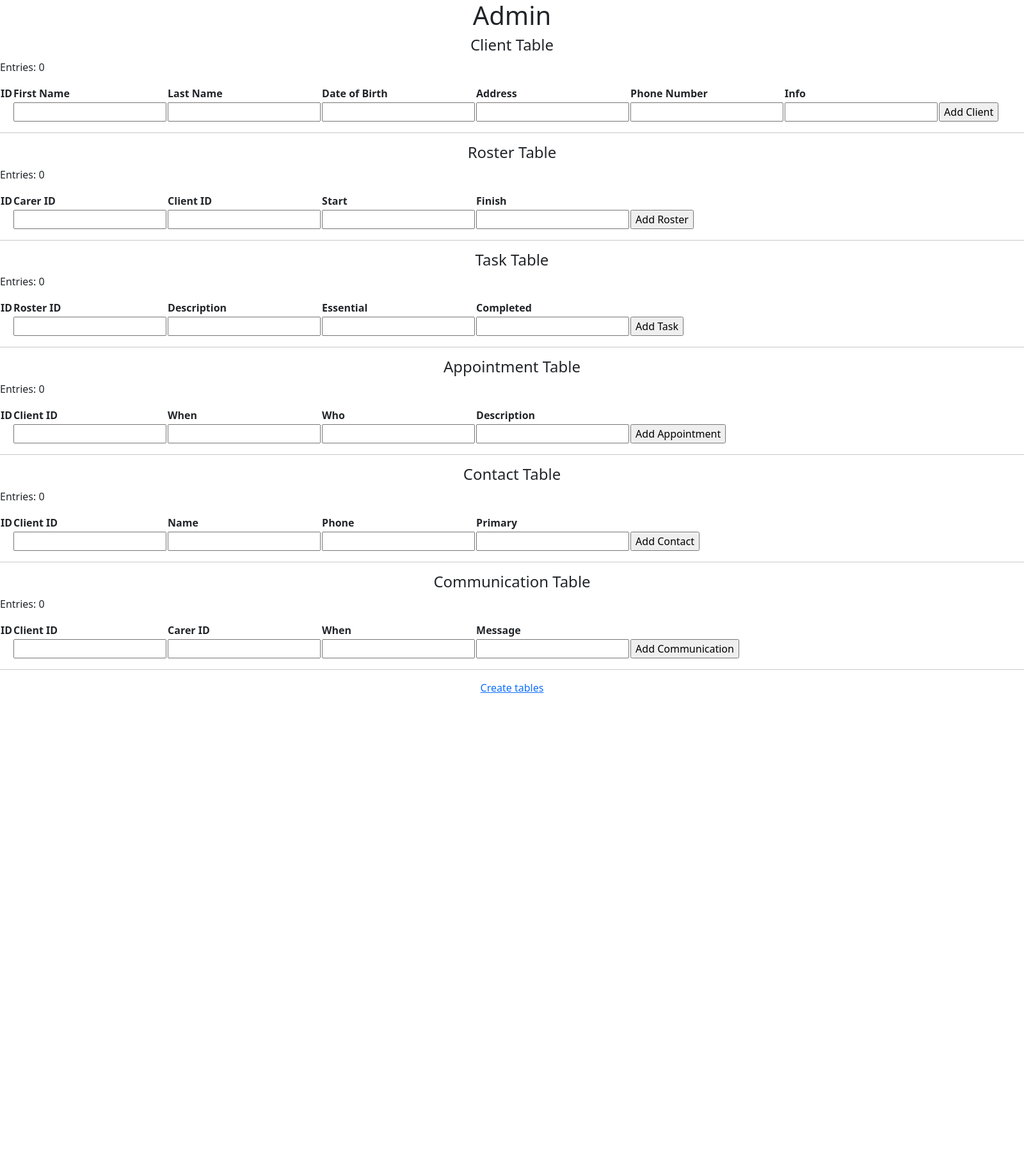
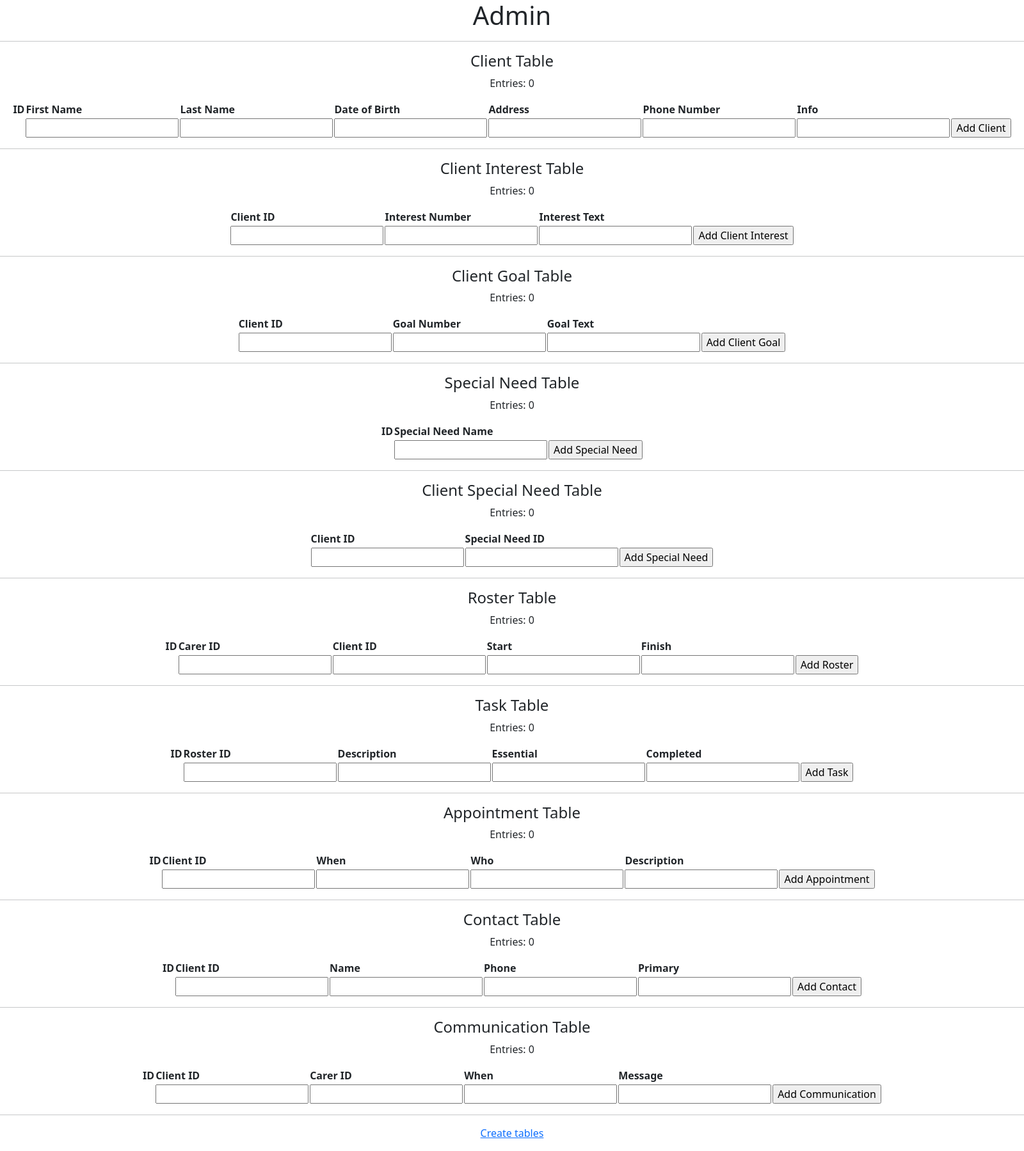
Before and after one commit to Aretle/MAC-Hack, a Flask app: page /admin in a window 1600 px wide. Shown: the whole page at 64% size. Before the commit the page ends 1083 px from the top, so only its background shows below. Run offline with Flask 2, Linux system fonts and the light colour scheme; data that the repository does not hold is empty.

Commit message:
added new tables to admin view, delete also works, update still not implemented, consolodated table entity delete functions

```diff
--- a/WebApp/app.py
+++ b/WebApp/app.py
@@ -32,20 +32,36 @@ class ClientInterest(db.Model):
     interest_num = db.Column(db.Integer, primary_key=True)  # is this how to do compound pk in Flask??
     interest_text = db.Column(db.String(100), nullable=False)
 
+    # this runs every time a row is created - not using now, for reference
+    def __repr__(self):
+        return "<Client Interest {} created>".format(self.id)
+
 class ClientGoal(db.Model):
     client_id = db.Column(db.Integer, primary_key=True)
     goal_num = db.Column(db.Integer, primary_key=True)
     goal_text = db.Column(db.String(100), nullable=False)
+
+        # this runs every time a row is created - not using now, for reference
+    def __repr__(self):
+        return "<Client Goal {} created>".format(self.id)
 
 # the "lookup table" for all needs
 class SpecialNeed(db.Model):
     id = db.Column(db.Integer, primary_key=True)
     sn_name = db.Column(db.String(30), nullable=False)
 
+    # this runs every time a row is created - not using now, for reference
+    def __repr__(self):
+        return "<Special Need {} created>".format(self.id)
+
 # linking table for needs
 class ClientSpecialNeed(db.Model):
     client_id = db.Column(db.Integer, primary_key=True)
     sn_id = db.Column(db.Integer, primary_key=True)
+
+    # this runs every time a row is created - not using now, for reference
+    def __repr__(self):
+        return "<Client Special Need {} created>".format(self.id)
 
 class Roster(db.Model):
     id = db.Column(db.Integer, primary_key=True)
@@ -141,133 +157,130 @@ def questionnaire():
 @app.route('/admin', methods=['GET'])
 def admin():
     clients = Client.query.order_by(Client.id).all()
+    client_interests = ClientInterest.query.order_by(ClientInterest.client_id).all()
+    client_goals = ClientGoal.query.order_by(ClientGoal.client_id).all()
+    special_needs = SpecialNeed.query.order_by(SpecialNeed.id).all()
+    client_special_needs = ClientSpecialNeed.query.order_by(ClientSpecialNeed.sn_id).all()
     rosters = Roster.query.order_by(Roster.id).all()
     tasks = Task.query.order_by(Task.id).all()
     appointments = Appointment.query.order_by(Appointment.id).all()
     contacts = Contact.query.order_by(Contact.id).all()
     communications = Communication.query.order_by(Communication.id).all()
 
-    return render_template('admin.html', clients=clients, rosters=rosters, tasks=tasks, appointments=appointments, contacts=contacts, communications=communications)
+    return render_template('admin.html', clients=clients, client_interests=client_interests, client_goals=client_goals, special_needs=special_needs, client_special_needs=client_special_needs, rosters=rosters, tasks=tasks, appointments=appointments, contacts=contacts, communications=communications)
 
-# admin - add client
-@app.route('/admin/add-client', methods=['POST'])
-def add_client():
-    fname = request.form['fname']
-    lname = request.form['lname']
-    address = request.form['address']
-    dob = str_to_date(request.form['dob'])
-    phone = request.form['phone']
-    info = request.form['info']
+# admin - add table entity
+@app.route('/admin/add-<table>', methods=['POST'])
+def add(table):
+    if table == 'client':
+        fname = request.form['fname']
+        lname = request.form['lname']
+        address = request.form['address']
+        dob = str_to_date(request.form['dob'])
+        phone = request.form['phone']
+        info = request.form['info']
 
-    client = Client(fname=fname, lname=lname, dob=dob, address=address, phone=phone, info=info)
+        entity = Client(fname=fname, lname=lname, dob=dob, address=address, phone=phone, info=info)
+
+    elif table == 'client_interest':
+        client_id = request.form['client_id']
+        interest_num = request.form['interest_num']
+        interest_text = request.form['interest_text']
+
+        entity = ClientInterest(client_id=client_id, interest_num=interest_num, interest_text=interest_text)
+
+    elif table == 'client_goal':
+        client_id = request.form['client_id']
+        goal_num = request.form['goal_num']
+        goal_text = request.form['goal_text']
+
+        entity = ClientGoal(client_id=client_id, goal_num=goal_num, goal_text=goal_text)
+
+    elif table == 'special_need':
+        sn_name = request.form['sn_name']
+
+        entity = SpecialNeed(sn_name=sn_name)
+
+    elif table == 'client_special_need':
+        client_id = request.form['client_id']
+        sn_id = request.form['sn_id']
+
+        entity = ClientSpecialNeed(client_id=client_id, sn_id=sn_id)
+
+    elif table == 'roster':
+        carer_id = request.form['carer_id']
+        client_id = request.form['client_id']
+        start = str_to_date_time(request.form['start'])
+        finish = str_to_date_time(request.form['finish'])
+
+        entity = Roster(carer_id=carer_id, client_id=client_id, start=start, finish=finish)
+
+    elif table == 'task':
+        roster_id = request.form['roster_id']
+        description = request.form['description']
+        essential = str_to_bool(request.form['essential'])
+        completed = str_to_bool(request.form['completed'])
+
+        entity = Task(roster_id=roster_id, description=description, essential=essential, completed=completed)
+
+    elif table == 'appointment':
+        client_id = request.form['client_id']
+        when = str_to_date_time(request.form['when'])
+        who = request.form['who']
+        description = str_to_bool(request.form['description'])
+
+        entity = Appointment(client_id=client_id, when=when, who=who, description=description)
+
+    elif table == 'contact':
+        client_id = request.form['client_id']
+        name = request.form['name']
+        phone = request.form['phone']
+        primary = str_to_bool(request.form['primary'])
+
+        entity = Contact(client_id=client_id, name=name, phone=phone, primary=primary)
+
+    elif table == 'communication':
+        client_id = request.form['client_id']
+        carer_id = request.form['carer_id']
+        when = str_to_date_time(request.form['when'])
+        message = request.form['message']
+
+        entity = Communication(client_id=client_id, carer_id=carer_id, when=when, message=message)
 
     try:
-        db.session.add(client)
+        db.session.add(entity)
         db.session.commit()
-        return redirect('/admin#client')
+        return redirect('/admin#' + table)
     except Exception as exception:
-        return 'There was an issue adding the client.<br>' + str(exception)
-
-# admin - add roster
-@app.route('/admin/add-roster', methods=['POST'])
-def add_roster():
-    carer_id = request.form['carer_id']
-    client_id = request.form['client_id']
-    start = str_to_date_time(request.form['start'])
-    finish = str_to_date_time(request.form['finish'])
-
-    roster = Roster(carer_id=carer_id, client_id=client_id, start=start, finish=finish)
-
-    try:
-        db.session.add(roster)
-        db.session.commit()
-        return redirect('/admin#roster')
-    except Exception as exception:
-        return 'There was an issue adding the roster.<br>' + str(exception)
-
-# admin - add task
-@app.route('/admin/add-task', methods=['POST'])
-def add_task():
-    roster_id = request.form['roster_id']
-    description = request.form['description']
-    essential = str_to_bool(request.form['essential'])
-    completed = str_to_bool(request.form['completed'])
-
-    task = Task(roster_id=roster_id, description=description, essential=essential, completed=completed)
-
-    try:
-        db.session.add(task)
-        db.session.commit()
-        return redirect('/admin#task')
-    except Exception as exception:
-        return 'There was an issue adding the task.<br>' + str(exception)
-
-# admin - add appointment
-@app.route('/admin/add-appointment', methods=['POST'])
-def add_appointment():
-    client_id = request.form['client_id']
-    when = str_to_date_time(request.form['when'])
-    who = request.form['who']
-    description = str_to_bool(request.form['description'])
-
-    appointment = Appointment(client_id=client_id, when=when, who=who, description=description)
-
-    try:
-        db.session.add(appointment)
-        db.session.commit()
-        return redirect('/admin#appointment')
-    except Exception as exception:
-        return 'There was an issue adding the appointment.<br>' + str(exception)
-
-# admin - add contact
-@app.route('/admin/add-contact', methods=['POST'])
-def add_contact():
-    client_id = request.form['client_id']
-    name = request.form['name']
-    phone = request.form['phone']
-    primary = str_to_bool(request.form['primary'])
-
-    contact = Contact(client_id=client_id, name=name, phone=phone, primary=primary)
-
-    try:
-        db.session.add(contact)
-        db.session.commit()
-        return redirect('/admin#contact')
-    except Exception as exception:
-        return 'There was an issue adding the contact.<br>' + str(exception)
-
-# admin - add communication
-@app.route('/admin/add-communication', methods=['POST'])
-def add_communication():
-    client_id = request.form['client_id']
-    carer_id = request.form['carer_id']
-    when = str_to_date_time(request.form['when'])
-    message = request.form['message']
-
-    communication = Communication(client_id=client_id, carer_id=carer_id, when=when, message=message)
-
-    try:
-        db.session.add(communication)
-        db.session.commit()
-        return redirect('/admin#communication')
-    except Exception as exception:
-        return 'There was an issue adding the communication.<br>' + str(exception)
+        return 'There was an issue adding the ' + table + '.<br>' + str(exception)
 
 # delete
 @app.route('/admin/delete-<table>/<int:id>')
-def delete(table, id):
+def delete_single_id(table, id):
+    return delete(table, id)
+
+@app.route('/admin/delete-<table>/<int:id1>-<int:id2>')
+def delete(table, id1, id2=None):
     if table == 'client':
-        entity = Client.query.get_or_404(id)
+        entity = Client.query.get_or_404(id1)
+    elif table == 'client_interest':
+        entity = ClientInterest.query.filter_by(client_id=id1, interest_num=id2)[0]
+    elif table == 'client_goal':
+        entity = ClientGoal.query.filter_by(client_id=id1, goal_num=id2)[0]
+    elif table == 'special_need':
+        entity = SpecialNeed.query.get_or_404(id1)
+    elif table == 'client_special_need':
+        entity = ClientSpecialNeed.query.filter_by(client_id=id1, sn_id=id2)[0]
     elif table == 'roster':
-        entity = Roster.query.get_or_404(id)
+        entity = Roster.query.get_or_404(id1)
     elif table == 'task':
-        entity = Task.query.get_or_404(id)
+        entity = Task.query.get_or_404(id1)
     elif table == 'appointment':
-        entity = Appointment.query.get_or_404(id)
+        entity = Appointment.query.get_or_404(id1)
     elif table == 'contact':
-        entity = Contact.query.get_or_404(id)
+        entity = Contact.query.get_or_404(id1)
     elif table == 'communication':
-        entity = Communication.query.get_or_404(id)
+        entity = Communication.query.get_or_404(id1)
 
     try:
         db.session.delete(entity)
@@ -291,7 +304,6 @@ def create_tables():
     db.create_all()
     return redirect('/admin')
 
-
 # run the thing
 if __name__ == "__main__":
     db.create_all()
--- a/WebApp/templates/admin.html
+++ b/WebApp/templates/admin.html
@@ -5,10 +5,14 @@
 {% endblock %}
 
 {% block body %}
-<div class="content">
+<div class="content" align="center">
     <h1 style="text-align: center">Admin</h1>
+
+    <hr>
+
     <!-- display tables -->
-    <h4 id="client" style="text-align: center">Client Table</h4>
+
+    <h4 id="client">Client Table</h4>
     <p>Entries: {{ clients|length }}</p>
     <table>
         <tr>
@@ -79,8 +83,175 @@
     </table>
 
     <hr>
+    <h4 id="client_interest">Client Interest Table</h4>
+    <p>Entries: {{ client_interests|length }}</p>
+    <table>
+        <tr>
+            <th>Client ID</th>
+            <th>Interest Number</th>
+            <th>Interest Text</th>
+        </tr>
+        {% for client_interest in client_interests %}
+            <tr>
+                <td>
+                    {{ client_interest.client_id }}
+                </td>
+                <td>
+                    {{ client_interest.interest_num }}
+                </td>
+                <td>
+                    {{ client_interest.interest_text }}
+                </td>
+                <td>
+                    <a href="/admin/delete-client_interest/{{ client_interest.client_id }}-{{ client_interest.interest_num }}">Delete</a>
+                    <br>
+                    <a href="/admin/update-client_interest/{{ client_interest.client_id }}-{{ client_interest.interest_num }}">Update</a>
+                </td>
+            </tr>
+        {% endfor %}
+        <tr>
+            <form action="/admin/add-client_interest" method="POST">
+                <td>
+                    <input type="text" name="client_id" id="client_id">
+                </td>
+                <td>
+                    <input type="text" name="interest_num" id="interest_num">
+                </td>
+                <td>
+                    <input type="text" name="interest_text" id="interest_text">
+                </td>
+                <td>
+                    <input type="submit" value="Add Client Interest">
+                </td>
+            </form>
+        </tr>
+    </table>
 
-    <h4 id="roster" style="text-align: center">Roster Table</h4>
+    <hr>
+
+    <h4 id="client_goal">Client Goal Table</h4>
+    <p>Entries: {{ client_goals|length }}</p>
+    <table>
+        <tr>
+            <th>Client ID</th>
+            <th>Goal Number</th>
+            <th>Goal Text</th>
+        </tr>
+        {% for client_goal in client_goals %}
+            <tr>
+                <td>
+                    {{ client_goal.client_id }}
+                </td>
+                <td>
+                    {{ client_goal.goal_num }}
+                </td>
+                <td>
+                    {{ client_goal.goal_text }}
+                </td>
+                <td>
+                    <a href="/admin/delete-client_goal/{{ client_goal.client_id }}-{{ client_goal.goal_num}}">Delete</a>
+                    <br>
+                    <a href="/admin/update-client_goal/{{ client_goal.client_id }}-{{ client_goal.goal_num }}">Update</a>
+                </td>
+            </tr>
+        {% endfor %}
+        <tr>
+            <form action="/admin/add-client_goal" method="POST">
+                <td>
+                    <input type="text" name="client_id" id="client_id">
+                </td>
+                <td>
+                    <input type="text" name="goal_num" id="goal_num">
+                </td>
+                <td>
+                    <input type="text" name="goal_text" id="goal_text">
+                </td>
+                <td>
+                    <input type="submit" value="Add Client Goal">
+                </td>
+            </form>
+        </tr>
+    </table>
+
+    <hr>
+
+    <h4 id="special_need">Special Need Table</h4>
+    <p>Entries: {{ special_needs|length }}</p>
+    <table>
+        <tr>
+            <th>ID</th>
+            <th>Special Need Name</th>
+        </tr>
+        {% for special_need in special_needs %}
+            <tr>
+                <td>
+                    {{ special_need.id }}
+                </td>
+                <td>
+                    {{ special_need.sn_name }}
+                </td>
+                <td>
+                    <a href="/admin/delete-special_need/{{ special_need.id }}">Delete</a>
+                    <br>
+                    <a href="/admin/update-special_need/{{ special_need.id }}">Update</a>
+                </td>
+            </tr>
+        {% endfor %}
+        <tr>
+            <form action="/admin/add-special_need" method="POST">
+                <td><!-- id --></td>
+                <td>
+                    <input type="text" name="sn_name" id="sn_name">
+                </td>
+                <td>
+                    <input type="submit" value="Add Special Need">
+                </td>
+            </form>
+        </tr>
+    </table>
+
+    <hr>
+
+    <h4 id="client_special_need">Client Special Need Table</h4>
+    <p>Entries: {{ client_special_needs|length }}</p>
+    <table>
+        <tr>
+            <th>Client ID</th>
+            <th>Special Need ID</th>
+        </tr>
+        {% for client_special_need in client_special_needs %}
+            <tr>
+                <td>
+                    {{ client_special_need.client_id }}
+                </td>
+                <td>
+                    {{ client_special_need.sn_id }}
+                </td>
+                <td>
+                    <a href="/admin/delete-client_special_need/{{ client_special_need.client_id }}-{{ client_special_need.sn_id }}">Delete</a>
+                    <br>
+                    <a href="/admin/update-client_special_need/{{ client_special_need.client_id }}-{{ client_special_need.sn_id }}">Update</a>
+                </td>
+            </tr>
+        {% endfor %}
+        <tr>
+            <form action="/admin/add-client_special_need" method="POST">
+                <td>
+                    <input type="text" name="client_id" id="client_id">
+                </td>
+                <td>
+                    <input type="text" name="sn_id" id="sn_id">
+                </td>
+                <td>
+                    <input type="submit" value="Add Special Need">
+                </td>
+            </form>
+        </tr>
+    </table>
+
+    <hr>
+
+    <h4 id="roster">Roster Table</h4>
     <p>Entries: {{ rosters|length }}</p>
     <table>
         <tr>
@@ -138,7 +309,7 @@
 
     <hr>
 
-    <h4 id="task" style="text-align: center">Task Table</h4>
+    <h4 id="task">Task Table</h4>
     <p>Entries: {{ tasks|length }}</p>
     <table>
         <tr>
@@ -196,7 +367,7 @@
 
     <hr>
 
-    <h4 id="appointment" style="text-align: center">Appointment Table</h4>
+    <h4 id="appointment">Appointment Table</h4>
     <p>Entries: {{ appointments|length }}</p>
     <table>
         <tr>
@@ -254,7 +425,7 @@
 
     <hr>
 
-    <h4 id="contact" style="text-align: center">Contact Table</h4>
+    <h4 id="contact">Contact Table</h4>
     <p>Entries: {{ contacts|length }}</p>
     <table>
         <tr>
@@ -312,7 +483,7 @@
 
     <hr>
 
-    <h4 id="communication" style="text-align: center">Communication Table</h4>
+    <h4 id="communication">Communication Table</h4>
     <p>Entries: {{ commincations|length }}</p>
     <table>
         <tr>
```
Also changed, not shown: WebApp/test.db.
